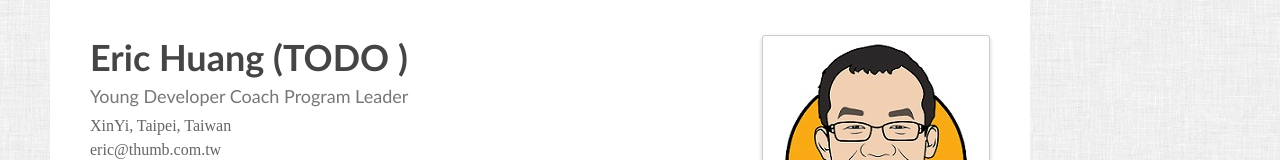
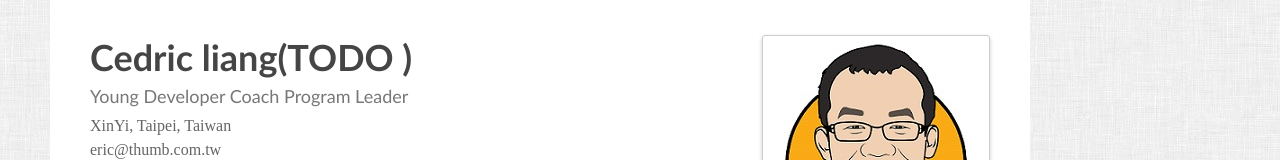
Before and after one commit to cedric1129/cedric1129.github.io, a plain HTML site: page index.html in a window 1280 px wide. Shown: the top 160 px of the page. Drawn offline with Linux system fonts and the light colour scheme; a script that the page names is missing; a web font is replaced by a local one.

Commit message:
Update index.html

```diff
--- a/index.html
+++ b/index.html
@@ -21,7 +21,7 @@
 	<div id="w" itemscope itemtype="http://schema.org/Person">
 		<header class="clearfix">
 			<div id="info">
-				<h1><span itemprop="name">Eric Huang (TODO )</span></h1>
+				<h1><span itemprop="name">Cedric liang(TODO )</span></h1>
 				<h3><span itemprop="jobTitle">Young Developer Coach Program Leader</span></h3>
 				<small itemprop="address" itemscope itemtype="http://schema.org/PostalAddress">
 				  <span itemprop="addressLocality">XinYi</span>,
```
